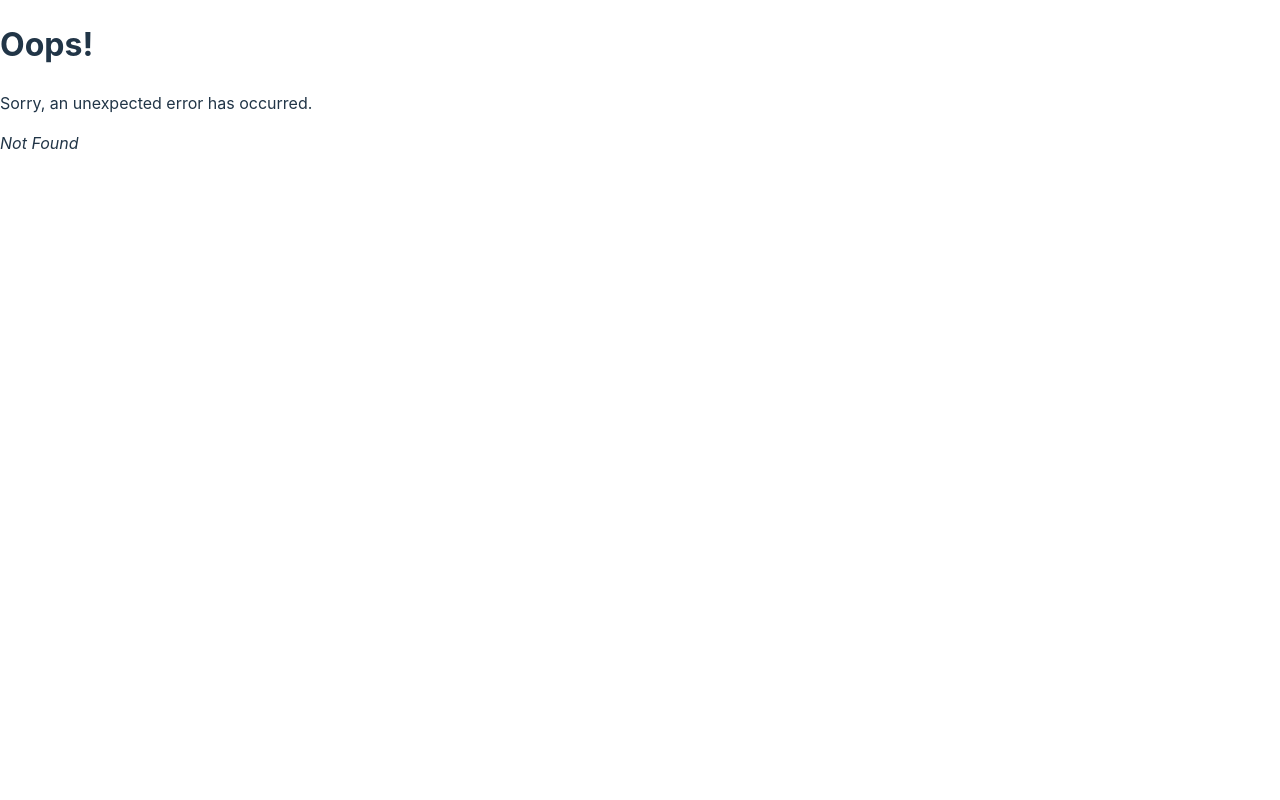
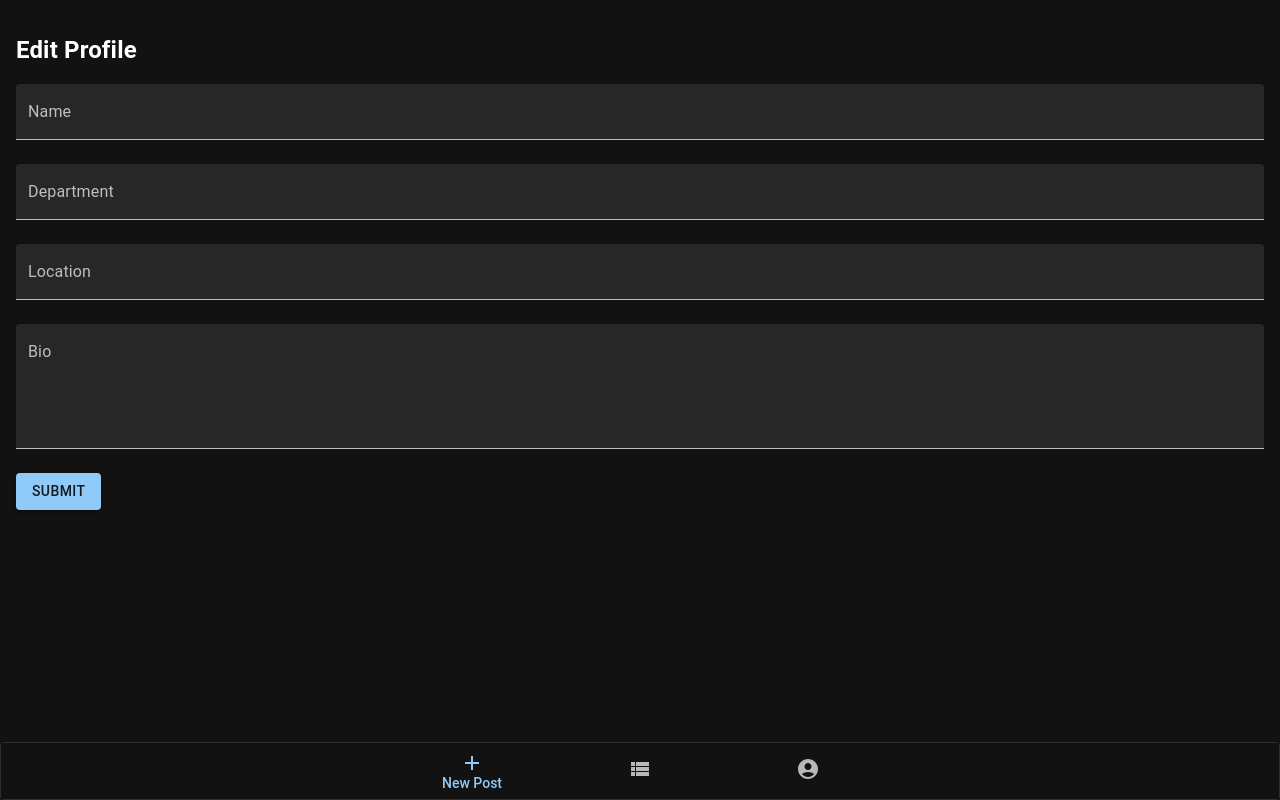
Before and after one commit to w3dd1e/groupomania-client, a React (Vite) app: page /editProfile in a window 1280 px wide. Before the commit this address had no page. Built offline with nearby package versions, Linux system fonts and the light colour scheme.

Commit message:
Add EditProfile page to componenets and Router

```diff
--- /dev/null
+++ b/src/components/EditProfile.jsx
@@ -0,0 +1,52 @@
+import * as React from "react";
+import Box from "@mui/material/Box";
+import TextField from "@mui/material/TextField";
+import Button from "@mui/material/Button";
+import Stack from "@mui/material/Stack";
+
+export default function NewPost() {
+  return (
+    <Stack sx={{ p: 2 }}>
+      <h2 className='pageTitle'>Edit Profile</h2>
+      <Box
+        component='form'
+        sx={{
+          "& .MuiTextField-root": { width: 1 },
+        }}
+        noValidate
+        autoComplete='off'
+      >
+        <TextField
+          fullWidth
+          label='Name'
+          margin='normal'
+          variant='filled'
+        ></TextField>
+        <TextField
+          variant='filled'
+          fullWidth
+          label='Department'
+          margin='normal'
+        ></TextField>
+        <TextField
+          variant='filled'
+          fullWidth
+          label='Location'
+          margin='normal'
+        ></TextField>
+        <TextField
+          variant='filled'
+          fullWidth
+          label='Bio'
+          multiline
+          rows={4}
+          margin='normal'
+        ></TextField>
+
+        <Button variant='contained' color='primary' sx={{ my: 2 }}>
+          Submit
+        </Button>
+      </Box>
+    </Stack>
+  );
+}
--- a/src/main.jsx
+++ b/src/main.jsx
@@ -8,6 +8,7 @@ import SignUp from "./components/SignUp";
 import Feed from "./components/Feed";
 import Profile from "./components/Profile";
 import NewPost from "./components/NewPost";
+import EditProfile from "./components/EditProfile";
 
 import "./index.css";
 
@@ -42,9 +43,10 @@ const router = createBrowserRouter([
             /*loader: profileLoader,*/
           },
           {
-            path: "new",
+            path: "newPost",
             element: <NewPost />,
           },
+          { path: "editProfile", element: <EditProfile /> },
         ],
       },
     ],
```
